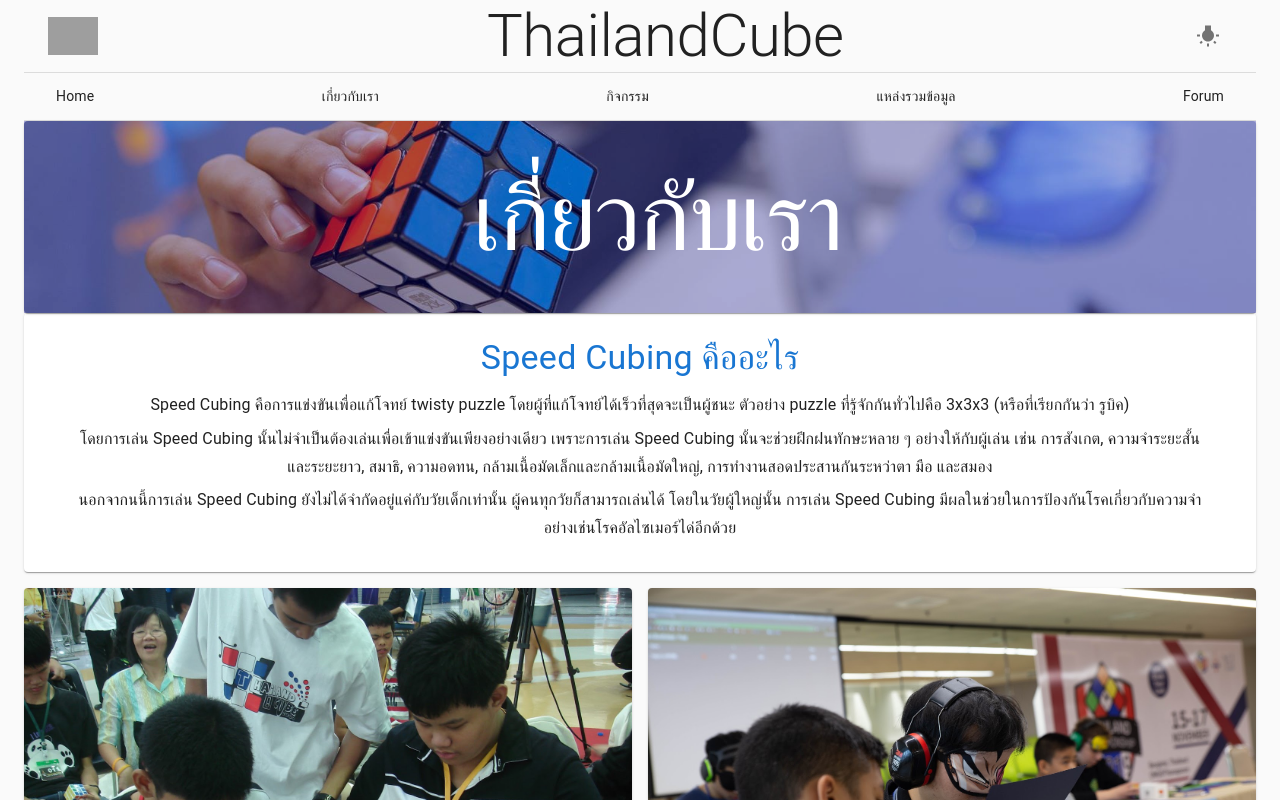
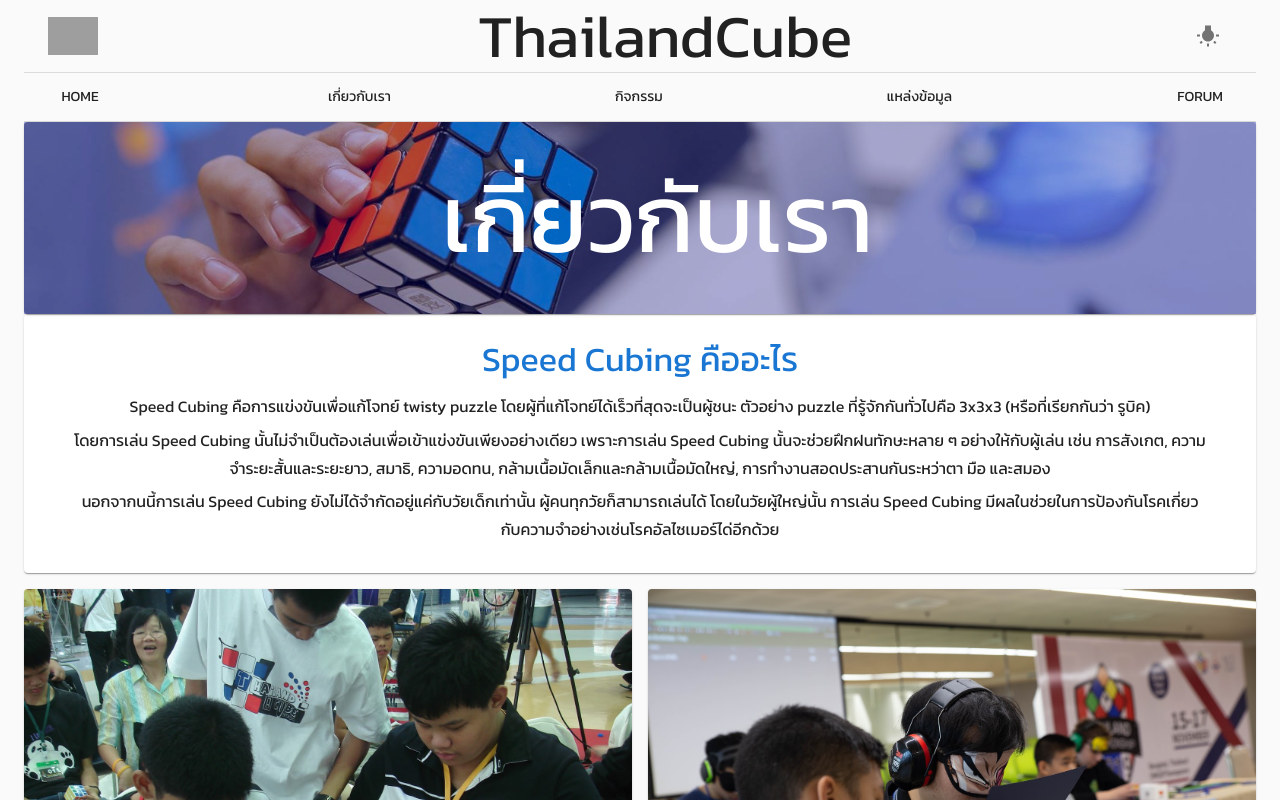
Before and after one commit to CristCuber/ThailandCube, a React (Create React App) app: page /about in a window 1280 px wide. Shown: the top 800 px of the page. Built offline with nearby package versions, Linux system fonts and the light colour scheme; grey boxes are pictures that could not be loaded.

Commit message:
change font to Kanit

```diff
--- a/public/index.html
+++ b/public/index.html
@@ -15,6 +15,7 @@
       user's mobile device or desktop. See https://developers.google.com/web/fundamentals/web-app-manifest/
     -->
     <link rel="manifest" href="%PUBLIC_URL%/manifest.json" />
+    <link href="https://fonts.googleapis.com/css2?family=Kanit&display=swap" rel="stylesheet">
     <!--
       Notice the use of %PUBLIC_URL% in the tags above.
       It will be replaced with the URL of the `public` folder during the build.
--- a/src/components/Header.js
+++ b/src/components/Header.js
@@ -2,7 +2,6 @@ import React from "react"
 import Toolbar from '@material-ui/core/Toolbar';
 import Button from '@material-ui/core/Button';
 import Typography from '@material-ui/core/Typography';
-import Link from '@material-ui/core/Link';
 import { makeStyles } from '@material-ui/core/styles';
 import PropTypes from 'prop-types';
 import Switch from '@material-ui/core/Switch';
@@ -12,21 +11,18 @@ import Tooltip from '@material-ui/core/Tooltip';
 import IconButton from '@material-ui/core/IconButton';
 import WbIncandescent from '@material-ui/icons/WbIncandescent';
 import Grid from '@material-ui/core/Grid';
+import Divider from '@material-ui/core/Divider';
 import Container from '@material-ui/core/Container';
 import CardMedia from '@material-ui/core/CardMedia';
 import THCLogo from './THCLogo.png'
 
 const useStyles = makeStyles((theme) => ({
-  toolbar: {
-    borderBottom: `1px solid ${theme.palette.divider}`,
-  },
   toolbarTitle: {
     flex: 1,
   },
   toolbarSecondary: {
     justifyContent: 'space-between',
     overflowX: 'auto',
-    borderBottom: `1px solid ${theme.palette.divider}`,
   },
   toolbarLink: {
     padding: theme.spacing(1),
@@ -38,10 +34,10 @@ const useStyles = makeStyles((theme) => ({
 }));
 
 const sections = [
-    { title: 'Home', url: '/' },
-  	{ title: 'เกี่ยวกับเรา', url: '/about' },
-  	{ title: 'กิจกรรม', url: '/activity' },
-  	{ title: 'แหล่งรวมข้อมูล', url: '/learning' },
+    { title: 'Home', url: '/', out: 'no' ,},
+  	{ title: 'เกี่ยวกับเรา', url: '/about', out: 'no',},
+  	{ title: 'กิจกรรม', url: '/activity', out: 'no',},
+  	{ title: 'แหล่งข้อมูล', url: '/learning', out: 'no',},
 ];
 
 export default function Header() {
@@ -50,7 +46,7 @@ export default function Header() {
 
   	return (
   		<React.Fragment>
-  			<Toolbar className={classes.toolbar}>
+  			<Toolbar >
             <Grid xs={1}>
               <CardMedia
                 className={classes.root}
@@ -77,9 +73,10 @@ export default function Header() {
       				</IconButton>
       			</Tooltip>
       	</Toolbar>
+        <Divider />
       	<Toolbar component="nav" variant="dense" className={classes.toolbarSecondary}>
       			{sections.map((section) => (
-          		<Link
+          		<Button
             		color="inherit"
             		noWrap
             		key={section.title}
@@ -88,9 +85,9 @@ export default function Header() {
             		className={classes.toolbarLink}
           		>
             		{section.title}
-          		</Link>
+          		</Button >
             ))}
-            <Link
+            <Button
            		color="inherit"
            		noWrap
            		key="forum"
@@ -100,8 +97,9 @@ export default function Header() {
             	className={classes.toolbarLink}
           	>
             	Forum
-          	</Link>
+          	</Button >
       	</Toolbar>
+        <Divider />
     </React.Fragment>
   );
 }
--- a/src/components/ThemeProvider/ThemeProvider.js
+++ b/src/components/ThemeProvider/ThemeProvider.js
@@ -23,6 +23,11 @@ const themes = {
         main: grey[900],
       },
     },
+    typography: {
+      fontFamily: [
+        'Kanit',
+      ].join(','),
+    },
   }),
   dark: createMuiTheme({
     palette: {
@@ -33,6 +38,11 @@ const themes = {
       secondary: {
         main: pink['A400'],
       },
+    },
+    typography: {
+      fontFamily: [
+        'Kanit',
+      ].join(','),
     },
   }),
 };
```
